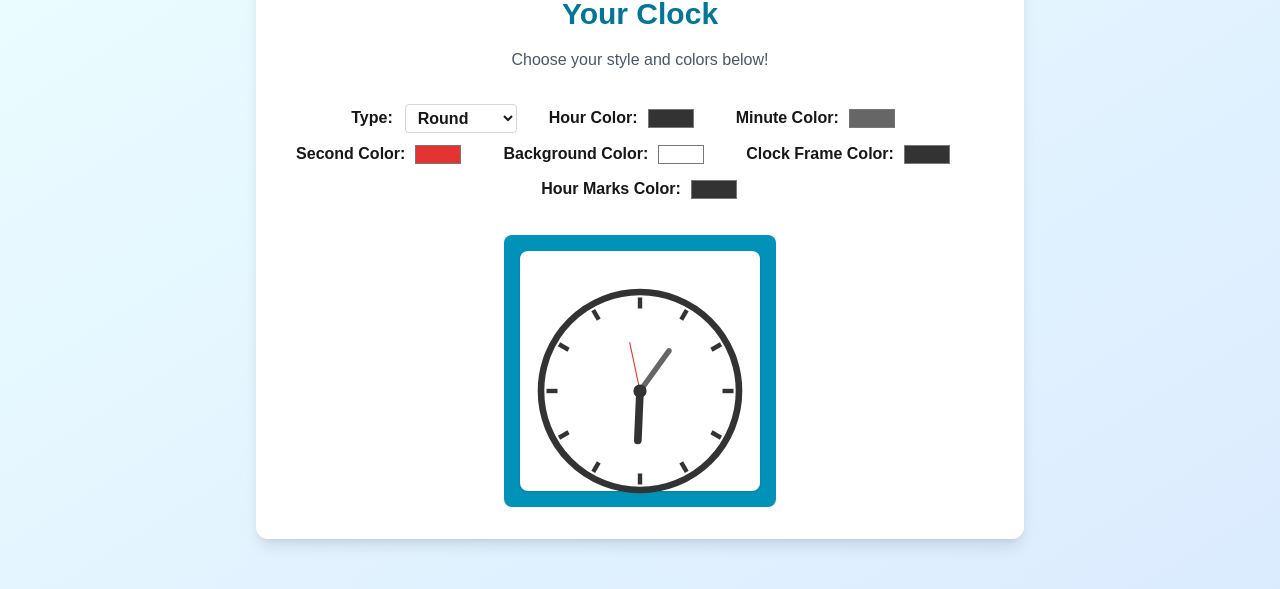
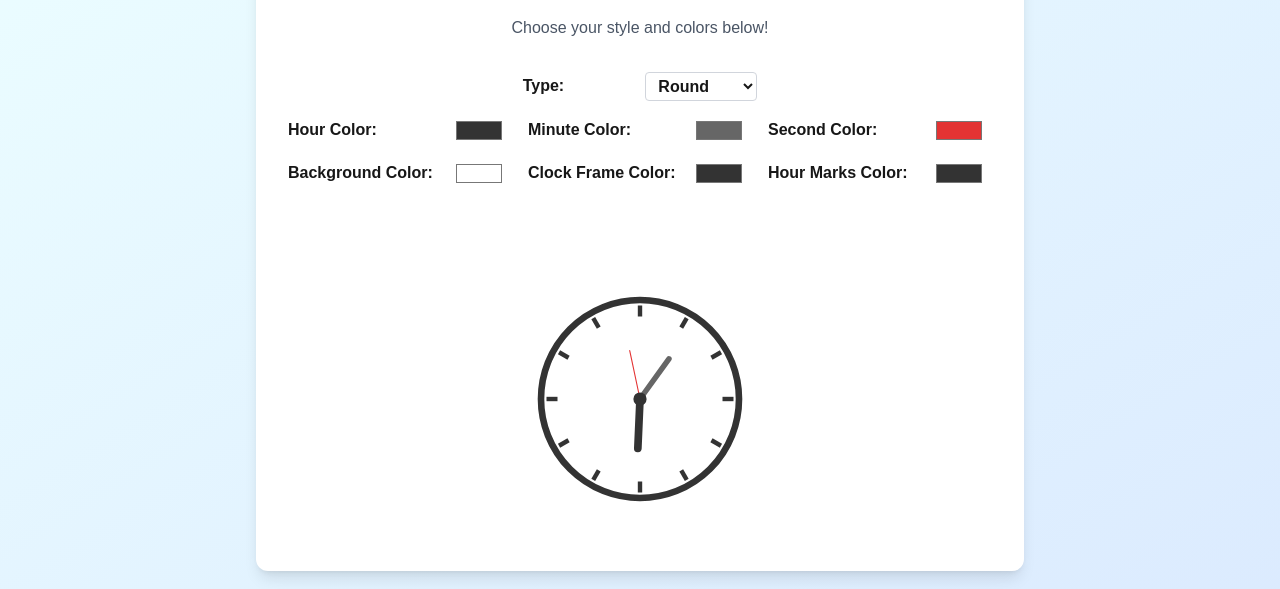
Before and after one commit to MitaKita/clock, a Next.js app: page / in a window 1280 px wide. Shown: the part 149-738 px from the top of the page. Built offline with nearby package versions, Linux system fonts and the light colour scheme.

Commit message:
Restyled the app

```diff
--- a/src/app/components/ClockConfigForm/ClockConfigForm.tsx
+++ b/src/app/components/ClockConfigForm/ClockConfigForm.tsx
@@ -1,16 +1,18 @@
 'use client'
 import { useDispatch, useSelector } from 'react-redux';
 import type { RootState } from '@/app/store';
-import { setHourColor, setMinuteColor, setSecondColor, setBackgroundColor, setClockFrame, setHourMarks, setClockType } from '@/app/store/slices/clockSlice';
+import { setHourColor, setMinuteColor, setSecondColor, setBackgroundColor, setClockFrame, setHourMarks, setClockType, setDotColor } from '@/app/store/slices/clockSlice';
 import { ClockType } from '@/app/store/slices/clockSlice';
 
 const ClockConfigForm = () => {
   const dispatch = useDispatch();
-  const { hourColor, minuteColor, secondColor, backgroundColor, clockFrame, hourMarks, clockType } = useSelector((state: RootState) => state.clock);
+  const { hourColor, minuteColor, secondColor, backgroundColor, clockFrame, hourMarks, clockType, dotColor } = useSelector((state: RootState) => state.clock);
+  const colorStyle = "font-bold flex items-center justify-between w-full gap-2"
+
   return (
     <form className="text-center">
-      <div className="flex flex-wrap justify-center gap-x-2 gap-y-2">
-        <label className="font-bold mr-6 flex items-center gap-2">
+      <div className="w-full mb-4 justify-center flex">
+        <label className="font-bold flex items-center justify-between w-1/3 gap-2">
           Type:
           <select
             className="ml-1 px-2 py-1 rounded border border-gray-300"
@@ -23,7 +25,9 @@ const ClockConfigForm = () => {
             <option value={ClockType.Digital}>Digital</option>
           </select>
         </label>
-        <label className="font-bold mr-6 flex items-center gap-2">
+      </div>
+      <div className="grid grid-cols-1 sm:grid-cols-2 md:grid-cols-3 gap-4 justify-items-center">
+        <label className={colorStyle}>
           Hour Color:
           <input
             className="mr-2"
@@ -32,7 +36,7 @@ const ClockConfigForm = () => {
             onChange={e => dispatch(setHourColor(e.target.value))}
           />
         </label>
-        <label className="font-bold mr-6 flex items-center gap-2">
+        <label className={colorStyle}>
           Minute Color:
           <input
             className="mr-2"
@@ -41,7 +45,7 @@ const ClockConfigForm = () => {
             onChange={e => dispatch(setMinuteColor(e.target.value))}
           />
         </label>
-        <label className="font-bold mr-6 flex items-center gap-2">
+        <label className={colorStyle}>
           Second Color:
           <input
             className="mr-2"
@@ -50,7 +54,7 @@ const ClockConfigForm = () => {
             onChange={e => dispatch(setSecondColor(e.target.value))}
           />
         </label>
-        <label className="font-bold mr-6 flex items-center gap-2">
+        <label className={colorStyle}>
           Background Color:
           <input
             className="mr-2"
@@ -59,7 +63,7 @@ const ClockConfigForm = () => {
             onChange={e => dispatch(setBackgroundColor(e.target.value))}
           />
         </label>
-        <label className="font-bold mr-6 flex items-center gap-2">
+        <label className={colorStyle}>
           Clock Frame Color:
           <input
             className="mr-2"
@@ -68,15 +72,32 @@ const ClockConfigForm = () => {
             onChange={e => dispatch(setClockFrame(e.target.value))}
           />
         </label>
-        <label className="font-bold flex items-center gap-2">
+        <label className={colorStyle}>
           Hour Marks Color:
           <input
+            className="mr-2"
             type="color"
             value={hourMarks}
             onChange={e => dispatch(setHourMarks(e.target.value))}
           />
         </label>
+
       </div>
+        {
+          clockType === ClockType.Digital && (
+            <div className="w-full mb-4 mt-4 justify-center flex">
+              <div>
+                        <label className="font-bold flex items-center w-1/3">
+                          Dot Color:
+                          <input
+                            type="color"
+                            value={dotColor}
+                            onChange={e => dispatch(setDotColor(e.target.value))}
+                          />
+                        </label>
+              </div>
+            </div>
+        )}
     </form>
   );
 };
--- a/src/app/components/Clocks/ClockSelector/ClockSelector.tsx
+++ b/src/app/components/Clocks/ClockSelector/ClockSelector.tsx
@@ -11,16 +11,14 @@ const ClockSelector = () => {
   const className =
     clockType === ClockType.Digital
       ? "w-[700px] h-[240px] flex items-center justify-center"
-      : "w-[240px] h-[240px] flex items-center justify-center bg-white rounded-lg shadow p-6";
+      : "w-[240px] h-[240px] flex items-center justify-center";
   return (
-    <div className="w-full flex justify-center">
-      <div className="p-4 bg-cyan-600 rounded-lg">
-        <div className={className}>
-          {clockType === ClockType.Round && <RoundClock />}
-          {clockType === ClockType.Square && <SquareClock />}
-          {clockType === ClockType.NoFrame && <NoFrameClock />}
-          {clockType === ClockType.Digital && <DigitalClock />}
-        </div>
+    <div className="w-full flex flex-col items-center justify-center min-h-[320px]">
+      <div className={className}>
+        {clockType === ClockType.Round && <RoundClock />}
+        {clockType === ClockType.Square && <SquareClock />}
+        {clockType === ClockType.NoFrame && <NoFrameClock />}
+        {clockType === ClockType.Digital && <DigitalClock />}
       </div>
     </div>
   );
--- a/src/app/components/Clocks/DigitalClock/DigitalClock.tsx
+++ b/src/app/components/Clocks/DigitalClock/DigitalClock.tsx
@@ -7,11 +7,7 @@ import { useSelector } from "react-redux";
 const pad = (n: number) => n.toString().padStart(2, "0");
 
 const DigitalClock = () => {
-  const hourColor = useSelector((state: RootState) => state.clock.hourColor);
-  const minuteColor = useSelector((state: RootState) => state.clock.minuteColor);
-  const secondColor = useSelector((state: RootState) => state.clock.secondColor);
-  const backgroundColor = useSelector((state: RootState) => state.clock.backgroundColor);
-
+  const {hourColor, minuteColor, secondColor, backgroundColor, dotColor} = useSelector((state: RootState) => state.clock);
   const [time, setTime] = useState(new Date());
 
   useEffect(() => {
@@ -26,8 +22,8 @@ const DigitalClock = () => {
   return (
     <div className="flex flex-col items-center justify-center w-[700px] h-[240px] rounded-lg shadow-lg" style={{ backgroundColor: backgroundColor }}>
       <span className="text-6xl font-mono text-green-400 select-none">
-        <span style={{ color: hourColor }}>{hours}</span>:
-        <span style={{ color: minuteColor }}>{minutes}</span>:
+        <span style={{ color: hourColor }}>{hours}</span><span style={{color: dotColor}}>:</span>
+        <span style={{ color: minuteColor }}>{minutes}</span><span style={{color: dotColor}}>:</span>
         <span style={{ color: secondColor }}>{seconds}</span>
       </span>
     </div>
--- a/src/app/store/slices/clockSlice.ts
+++ b/src/app/store/slices/clockSlice.ts
@@ -15,6 +15,7 @@ interface ClockState {
   clockFrame: string;
   hourMarks: string;
   centerDotColor: string;
+  dotColor: string;
   clockType: ClockType;
 }
 
@@ -26,6 +27,7 @@ const initialState: ClockState = {
   clockFrame: "#333333",
   hourMarks: "#333333",
   centerDotColor: "#333333",
+  dotColor: "#333333",
   clockType: ClockType.Round,
 };
 
@@ -57,6 +59,9 @@ const clockSlice = createSlice({
     setClockType(state, action: PayloadAction<ClockType>) {
       state.clockType = action.payload;
     },
+    setDotColor(state, action: PayloadAction<string>) {
+      state.dotColor = action.payload;
+    },
     setAllColors(state, action: PayloadAction<Partial<ClockState>>) {
       return { ...state, ...action.payload };
     },
@@ -71,6 +76,7 @@ export const {
   setClockFrame,
   setHourMarks,
   setCenterDotColor,
+  setDotColor,
   setClockType,
   setAllColors,
 } = clockSlice.actions;
```
Also changed, not shown: src/app/clock/page.tsx (added).
